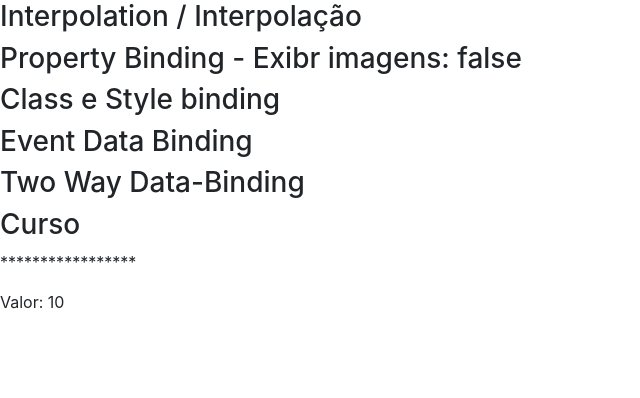
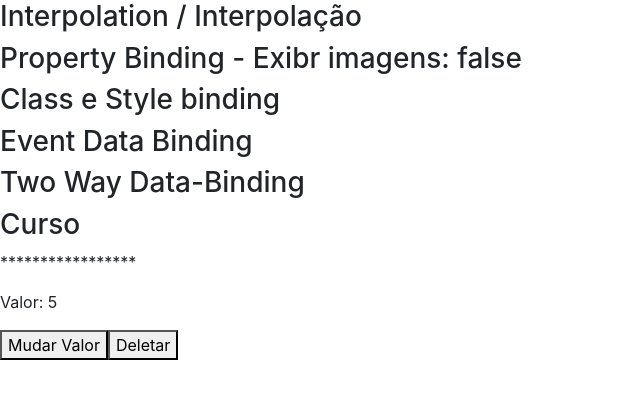
Before and after one commit to romuloteixeira/Angular, an Angular app in the folder data-binding/: page / in a window 1280 px wide. Shown: the top 398 px of the page, without its empty margins (0-640 px from the left). Built offline with nearby package versions, Linux system fonts and the light colour scheme.

Commit message:
Using / Usando OnDestroy.

```diff
--- a/data-binding/src/app/app.component.html
+++ b/data-binding/src/app/app.component.html
@@ -1,3 +1,5 @@
 <app-data-binding></app-data-binding>
 <p>*****************</p>
-<app-ciclo></app-ciclo>
+<app-ciclo [valorInicial]="valor" *ngIf="!deletarCiclo"></app-ciclo>
+<button (click)="mudarValor()">Mudar Valor</button>
+<button (click)="destriirCiclo()">Deletar</button>
--- a/data-binding/src/app/app.component.ts
+++ b/data-binding/src/app/app.component.ts
@@ -7,4 +7,14 @@
 })
 export class AppComponent {
   title = 'app';
+  valor: number = 5;
+  deletarCiclo: boolean = false;
+
+  mudarValor(){
+    this.valor++;
+  }
+
+  destriirCiclo(){
+    this.deletarCiclo = true;
+  }
 }
--- a/data-binding/src/app/ciclo/ciclo.component.ts
+++ b/data-binding/src/app/ciclo/ciclo.component.ts
@@ -7,7 +7,8 @@
   AfterContentChecked,
   AfterViewInit,
   AfterViewChecked,
-  OnDestroy
+  OnDestroy,
+  Input
 } from '@angular/core';
 
 @Component({
@@ -18,7 +19,7 @@
 export class CicloComponent implements OnInit, OnChanges, DoCheck, AfterContentInit, AfterContentChecked,
                                         AfterViewInit, AfterViewChecked, OnDestroy {
 
-  valorInicial: number = 10;
+  @Input() valorInicial: number = 10;
 
   constructor() {
     this.log('Construtor');
```
